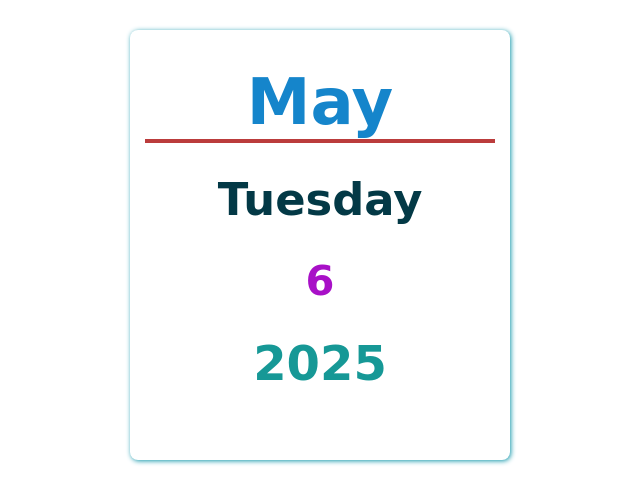
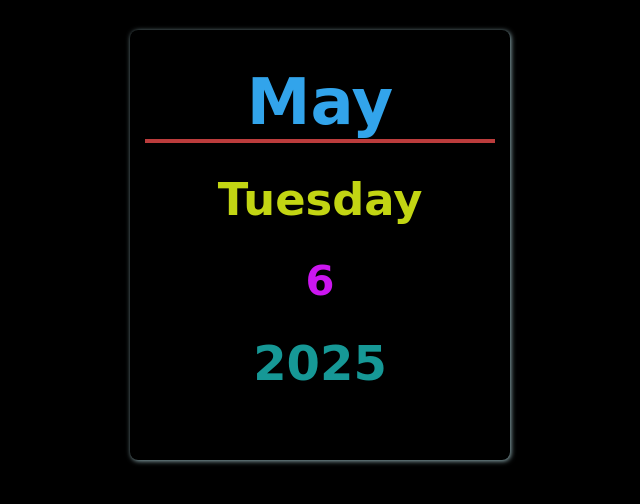
Before and after one commit to Kraven0112/sde01, a plain HTML site: page All-projects/miniCalender/index.html in a window 1280 px wide. Shown: the whole page, without its empty margins (320-960 px from the left). Drawn offline with Linux system fonts and the light colour scheme.

Commit message:
change push in code base

```diff
--- a/All-projects/miniCalender/style.css
+++ b/All-projects/miniCalender/style.css
@@ -2,6 +2,10 @@
     margin: 0;
     padding: 0;
     font-family: cursive;
+}
+
+body{
+    background-color: #000;
 }
 
 #intro {
@@ -16,7 +20,7 @@
     justify-self: center;
     margin-top: 30px;
     padding: 15px;
-    box-shadow: 1px 1px 5px #1397ab;
+    box-shadow: 1px 1px 5px #92b1b6;
     border-radius: 8px;
 }
 
@@ -30,14 +34,14 @@
 #month {
     font-size: 4rem;
     font-weight: bold;
-    color: #1585cb;
+    color: #32a4eb;
     margin-top: 20px;
 }
 
 #date {
     font-size: 2.6rem;
     font-weight: bold;
-    color: #a810c7;
+    color: #cc16f0;
     margin-top: 30px;
 }
 
@@ -45,7 +49,7 @@
     font-size: 2.8rem;
     font-weight: bold;
     margin-top: 30px;
-    color: #033946;
+    color: #c2d513;
 }
 
 #break{
```
Also changed, not shown: All-projects/multiplicationApp/script.js (+8 -10 lines).
